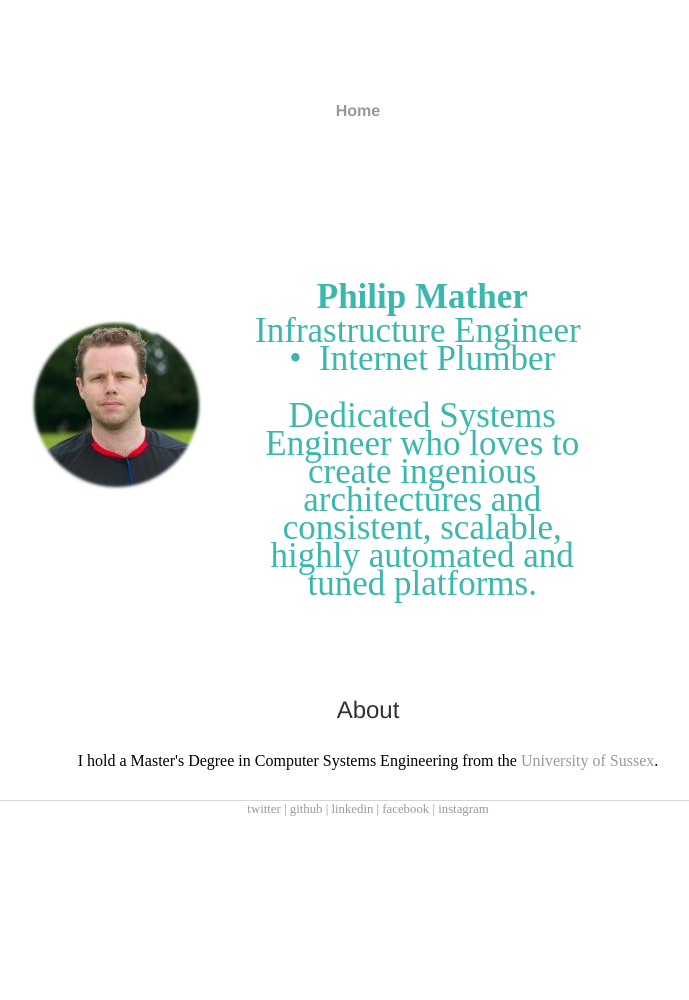
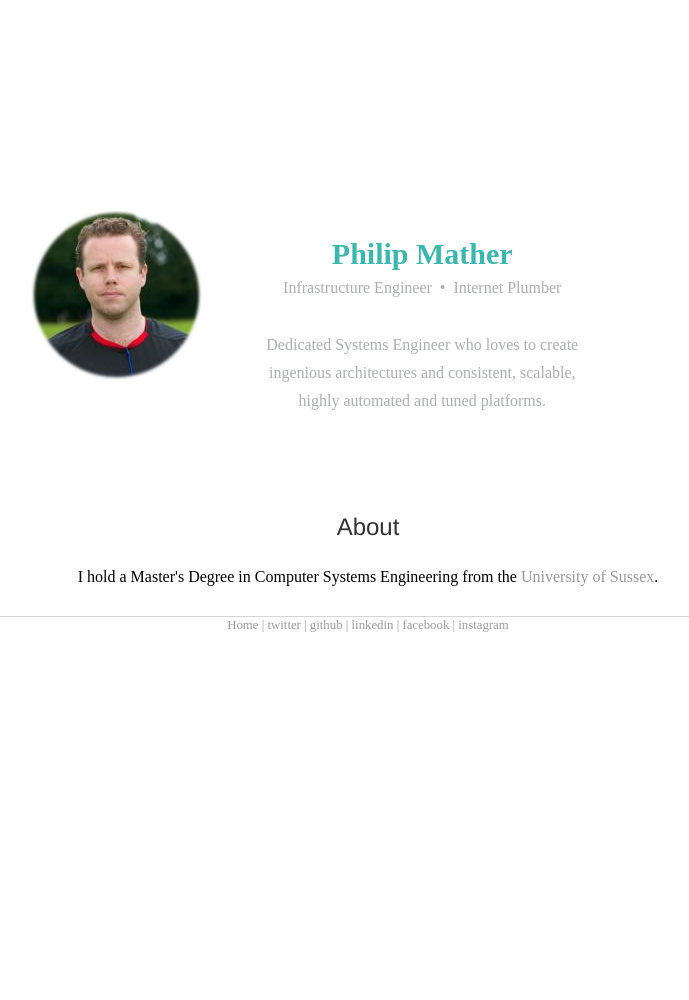
Before and after one commit to philipmather/philipmather.me.uk, a Jekyll site: the page built from index.html, in a window 1280 px wide. Shown: the whole page, without its empty margins (280-969 px from the left). Built offline with Jekyll 4.4.1, drawn with Linux system fonts in a browser that asks for light colours.

Commit message:
reoder css remove nav from header until needed

```diff
--- a/_layouts/default.html
+++ b/_layouts/default.html
@@ -10,21 +10,22 @@
     <link rel="stylesheet" type="text/css" href="/css/main.css">
   </head>
   <body>
+<!--
     <nav>
       <ul>
         <li><a href="/">Home</a></li>
       </ul>
     </nav>
-    <!--    <div class="container"> -->
+-->
 {{ content }}
-    <!-- </div>- /.container -->
     <footer>
       <div class="row">
+        <a href="/"><span> Home  |  </span></a>
         <a href="https://twitter.com/philipmather"><span> twitter  |  </span></a>
         <a href="https://github.com/philipmather"><span> github  |  </span></a>
         <a href="https://www.linkedin.com/in/philipmather"><span> linkedin  |  </span></a>
         <a href="https://www.facebook.com/philipmather"><span> facebook  |  </span></a>
-	<a href="https://www.instagram.com/philipmather/"><span> instagram</span></a>
+        <a href="https://www.instagram.com/philipmather/"><span> instagram</span></a>
       </div>
     </footer>
   </body>
--- a/css/main.css
+++ b/css/main.css
@@ -31,6 +31,14 @@ p {
     margin-bottom: 25px;
 }
 
+.headerwrap p {
+    color: #3ab8ad;
+    font-size: 35px;
+    font-weight: 400;
+    text-align: center;
+    padding-top: 10px;
+}
+
 .headerName {
     margin-bottom: 2px;
 }
@@ -44,14 +52,6 @@ p.headerlead {
     font-size: 16px;
     margin-top: -6px;
     color: #acaeaf;
-}
-
-.headerwrap p {
-    color: #3ab8ad;
-    font-size: 35px;
-    font-weight: 400;
-    text-align: center;
-    padding-top: 10px;
 }
 
 #particle-js {
```
